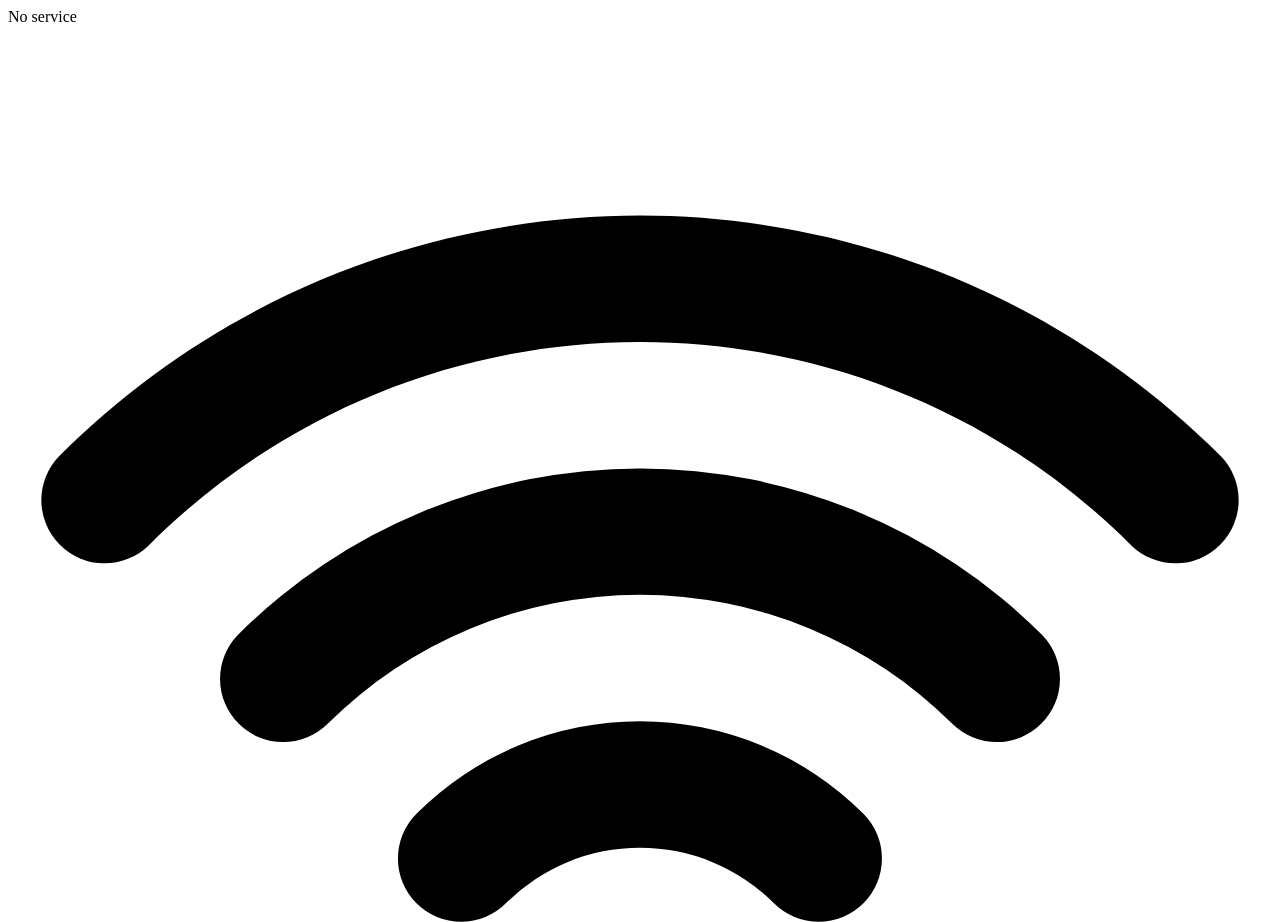
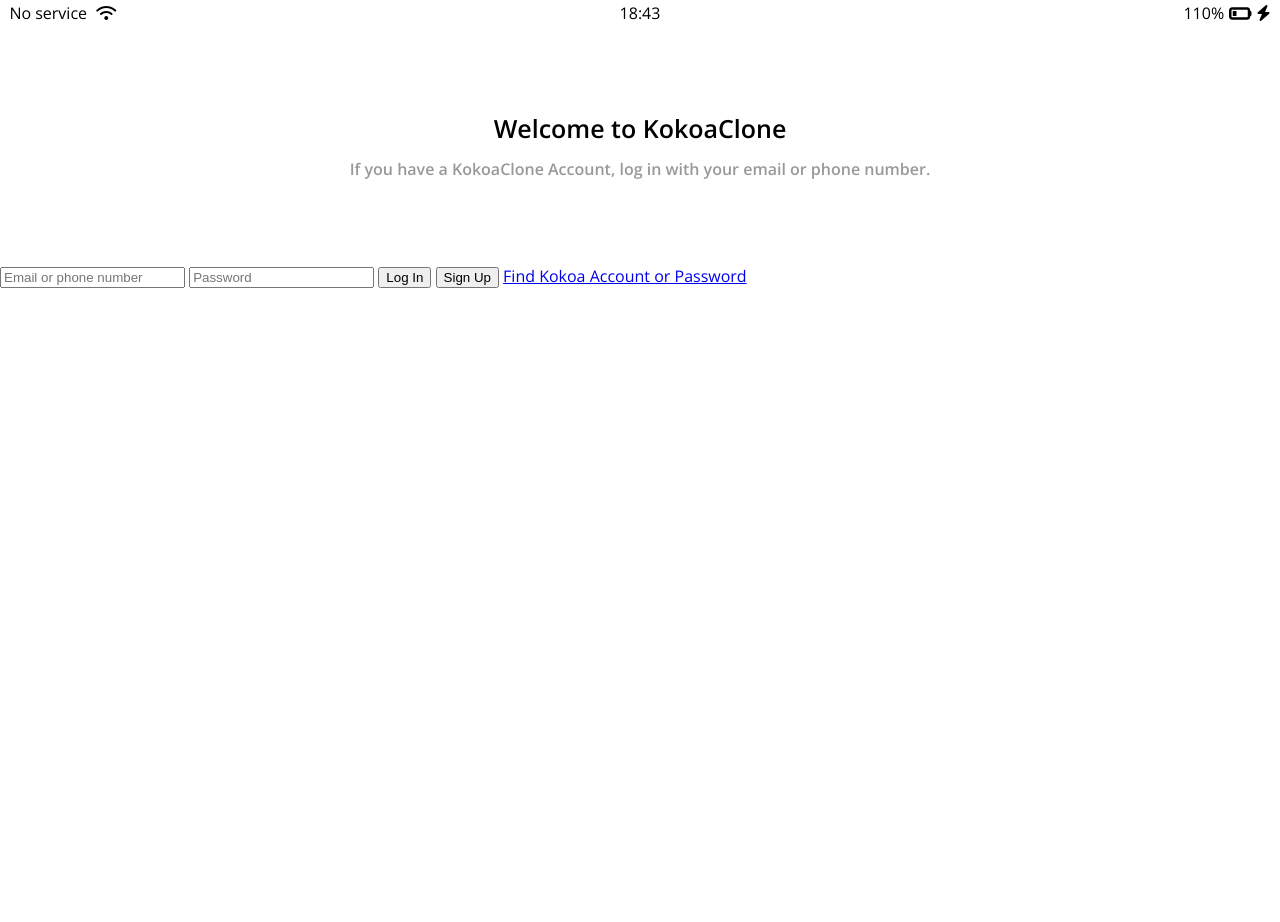
Before and after one commit to mikomikop/kokoa-clone-2021, a plain HTML site: page index.html in a window 1280 px wide. Shown: the top 922 px of the page. After the commit the page ends 800 px from the top, so only its background shows below. Drawn offline with nearby package versions, Linux system fonts and the light colour scheme.

Commit message:
impl status bar layout
~ status bar 레이아웃 완성
~ login form 준비 중

```diff
--- /dev/null
+++ b/css/reset.css
@@ -0,0 +1,129 @@
+/* http://meyerweb.com/eric/tools/css/reset/
+   v2.0 | 20110126
+   License: none (public domain)
+*/
+
+html,
+body,
+div,
+span,
+applet,
+object,
+iframe,
+h1,
+h2,
+h3,
+h4,
+h5,
+h6,
+p,
+blockquote,
+pre,
+a,
+abbr,
+acronym,
+address,
+big,
+cite,
+code,
+del,
+dfn,
+em,
+img,
+ins,
+kbd,
+q,
+s,
+samp,
+small,
+strike,
+strong,
+sub,
+sup,
+tt,
+var,
+b,
+u,
+i,
+center,
+dl,
+dt,
+dd,
+ol,
+ul,
+li,
+fieldset,
+form,
+label,
+legend,
+table,
+caption,
+tbody,
+tfoot,
+thead,
+tr,
+th,
+td,
+article,
+aside,
+canvas,
+details,
+embed,
+figure,
+figcaption,
+footer,
+header,
+hgroup,
+menu,
+nav,
+output,
+ruby,
+section,
+summary,
+time,
+mark,
+audio,
+video {
+  margin: 0;
+  padding: 0;
+  border: 0;
+  font-size: 100%;
+  font: inherit;
+  vertical-align: baseline;
+}
+/* HTML5 display-role reset for older browsers */
+article,
+aside,
+details,
+figcaption,
+figure,
+footer,
+header,
+hgroup,
+menu,
+nav,
+section {
+  display: block;
+}
+body {
+  line-height: 1;
+}
+ol,
+ul {
+  list-style: none;
+}
+blockquote,
+q {
+  quotes: none;
+}
+blockquote:before,
+blockquote:after,
+q:before,
+q:after {
+  content: "";
+  content: none;
+}
+table {
+  border-collapse: collapse;
+  border-spacing: 0;
+}
--- /dev/null
+++ b/css/status-bar.css
@@ -0,0 +1,33 @@
+/* .status-bar__icon {
+  width: 12px;
+  height: 12px;
+} */
+
+.status-bar {
+  display: flex;
+  justify-content: center;
+  padding: 5px 3px;
+}
+
+.status-bar__column {
+  width: 33%;
+}
+
+.status-bar__column:first-child span {
+  margin-right: 5px;
+}
+
+.status-bar__column:nth-child(2) {
+  display: flex;
+  justify-content: center;
+}
+
+.status-bar__column:last-child {
+  display: flex;
+  justify-content: flex-end;
+  align-items: center;
+}
+
+.status-bar__column .fa-battery-quarter {
+  margin: 0px 5px;
+}
--- /dev/null
+++ b/css/styles.css
@@ -0,0 +1,31 @@
+@import "reset.css";
+@import url("https://fonts.googleapis.com/css2?family=Noto+Sans+KR:wght@100&family=Open+Sans:wght@400;600&display=swap");
+@import "status-bar.css";
+
+body {
+  /* font-family: "Noto Sans KR", sans-serif; */
+  font-family: "Open Sans", sans-serif;
+}
+
+.welcome-header {
+  margin: 90px 0px;
+  text-align: center;
+  display: flex;
+  flex-direction: column;
+  align-items: center;
+  font-weight: 600;
+}
+
+.welcome-header__title {
+  margin-bottom: 20px;
+  font-size: 25px;
+}
+
+.welcome-header__text {
+  width: 60%;
+  opacity: 0.4;
+}
+
+/* #login-form {
+  margin-top: 40px;
+} */
--- a/index.html
+++ b/index.html
@@ -1,6 +1,8 @@
 <!DOCTYPE html>
 <html lang="en">
   <head>
+    <link rel="stylesheet" href="css/styles.css" />
+
     <meta charset="UTF-8" />
     <meta name="viewport" content="width=device-width, initial-scale=1.0" />
     <title>Welcome To Kokoa Talk</title>
@@ -9,9 +11,10 @@
     <div class="status-bar">
       <div class="status-bar__column">
         <span>No service</span>
-        <svg
+        <i class="fas fa-wifi"></i>
+        <!-- <svg
           xmlns="http://www.w3.org/2000/svg"
-          class="h-5 w-5"
+          class="h-5 w-5 status-bar__icon"
           viewBox="0 0 20 20"
           fill="currentColor"
         >
@@ -20,17 +23,18 @@
             d="M17.778 8.222c-4.296-4.296-11.26-4.296-15.556 0A1 1 0 01.808 6.808c5.076-5.077 13.308-5.077 18.384 0a1 1 0 01-1.414 1.414zM14.95 11.05a7 7 0 00-9.9 0 1 1 0 01-1.414-1.414 9 9 0 0112.728 0 1 1 0 01-1.414 1.414zM12.12 13.88a3 3 0 00-4.242 0 1 1 0 01-1.415-1.415 5 5 0 017.072 0 1 1 0 01-1.415 1.415zM9 16a1 1 0 011-1h.01a1 1 0 110 2H10a1 1 0 01-1-1z"
             clip-rule="evenodd"
           />
-        </svg>
+        </svg> -->
       </div>
       <div class="status-bar__column">
         <span>18:43</span>
       </div>
       <div class="status-bar__column">
         <span>110%</span>
-        <i class="fas fa-battery-quarter"></i>
-        <svg
+        <i class="fas fa-battery-quarter fa-lg"></i>
+        <i class="fas fa-bolt"></i>
+        <!-- <svg
           xmlns="http://www.w3.org/2000/svg"
-          class="h-5 w-5"
+          class="h-5 w-5 status-bar__icon"
           viewBox="0 0 20 20"
           fill="currentColor"
         >
@@ -39,7 +43,7 @@
             d="M11.3 1.046A1 1 0 0112 2v5h4a1 1 0 01.82 1.573l-7 10A1 1 0 018 18v-5H4a1 1 0 01-.82-1.573l7-10a1 1 0 011.12-.38z"
             clip-rule="evenodd"
           />
-        </svg>
+        </svg> -->
       </div>
     </div>
 
```
